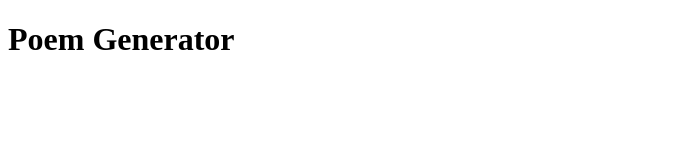
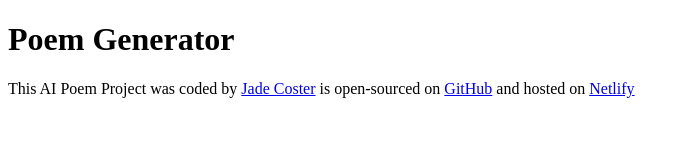
Before and after one commit to Vadia-Jade/My-project-poem-Generator, a plain HTML site: page index.html in a window 1280 px wide. Shown: the whole page, without its empty margins (0-689 px from the left). Drawn offline with Linux system fonts and the light colour scheme.

Commit message:
Added footer links

```diff
--- a/index.html
+++ b/index.html
@@ -8,6 +8,12 @@
 </head>
 <body>
     <h1>Poem Generator</h1>
+    <footer>
+        <p>This AI Poem Project was coded by <a href="https://github.com/Vadia-Jade" target="_blank">Jade Coster</a>
+          is open-sourced on <a href="https://github.com/Vadia-Jade/My-project-poem-Generator" target="_blank">GitHub</a>
+            and hosted on <a href="https://my-ai-generator-poem-project.netlify.app" target="_blank">Netlify</a>
+        </p>
+    </footer>
     <script src="src/java.js"></script>
 </body>
 </html>
```
